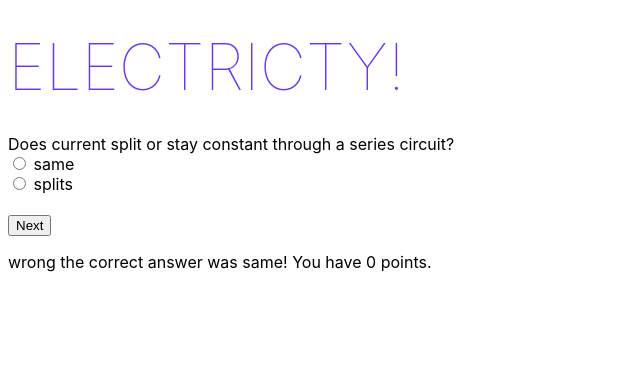
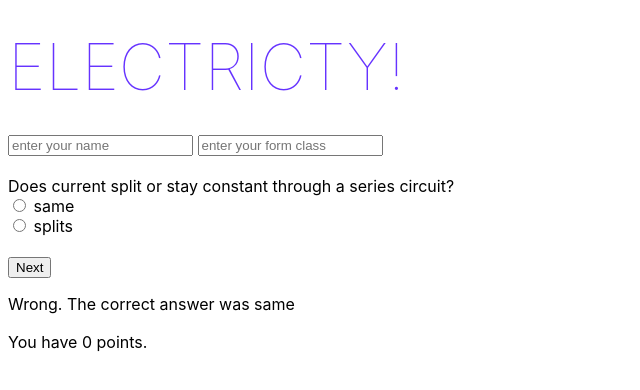
Before and after one commit to hannahlb123/assessment---quiz, a Svelte app: page / in a window 1280 px wide. Both pictures are taken after a click on the button "Check". Shown: the top 390 px of the page, without its empty margins (0-640 px from the left). Built offline with nearby package versions, Linux system fonts and the light colour scheme.

Commit message:
Added area for users to input name and form room. Separated questions into two types - number and multichoice.

```diff
--- a/src/App.svelte
+++ b/src/App.svelte
@@ -3,10 +3,13 @@
 	let choice = ''
 	let result = ''
   let points = 0
+  let name = ''
+  let formRoom = ''
 
 	let questions = [
 				{
 					question:'Does current split or stay constant through a series 			circuit?',
+          type: 'multi',
 					option1:'same',
 					option2:'splits',
 					answer:'same',
@@ -16,6 +19,7 @@
 				},
 				{
 					question:'Does voltage stay constant or split in a series circuit?',
+          type: 'multi',
 					option1:'same',
 					option2:'splits',
 					answer:'splits',
@@ -25,15 +29,15 @@
 				},
         {
 					question:'What is the voltage across the lightbulb in this circuit?',
-					option1:'4V',
-					option2:'6V',
-					answer:'4V',
+          type: 'number',
+					answer:'4',
 					result:'',
 					graphic:'../src/assets/circuit1.png',
 					choice:''
 				},
         {
 					question:'Does voltage stay constant or split in a parallel circuit?',
+          type: 'multi',
 					option1:'same',
 					option2:'splits',
 					answer:'same',
@@ -43,6 +47,7 @@
 				},
         {
 					question:'Does current stay constant or split in a parallel circuit?',
+          type: 'multi',
 					option1:'same',
 					option2:'splits',
 					answer:'splits',
@@ -59,11 +64,11 @@
 
 	function check (response) {
 		if (response == questions[i].answer) {
-			result = 'correct'
+			result = 'Correct!'
       points += 1
 		} else {
-			result = 'wrong'
-      result += ' the correct answer was ' + questions[i].answer
+			result = 'Wrong.'
+      result += ' The correct answer was ' + questions[i].answer
 		}
     answering = false
 		console.log('function is done. result is ' + result + 'answering is ' + answering)
@@ -93,13 +98,24 @@
 
 <h1>Electricty! </h1>
 
+<input bind:value={name} placeholder="enter your name">
+
+<input bind:value={formRoom} placeholder="enter your form class">
+
+{#if name != '' && formRoom != ''}
+  <p> Hello {name} from room {formRoom}</p>
+{/if}
+<br><br>
 {#if (i < questions.length)}
     {questions[i].question}
 
   {#if (questions[i].graphic != '')}
     <img src={questions[i].graphic} alt='not working'>
   {/if}
-        <br>
+
+<br>
+
+  {#if (questions[i].type == 'multi')}
         <label>
           <input type="radio" bind:group={questions[i].choice} value={questions[i].option1}>
           {questions[i].option1}
@@ -111,6 +127,9 @@
         </label>
         <br>
         <br>
+    {:else if (questions[i].type == 'number')}
+        <input type='number' bind:value={questions[i].choice}>
+    {/if}
 
     {#if answering}
     <button id='btnCheck' on:click={state(questions[i].choice)}>
@@ -124,9 +143,11 @@
 {:else}
   <p> You are done :) </p>
 {/if}
-<p>
-	{result}! You have {points} points.
-</p>
+
+{#if (result != '')}
+	<p> {result} </p>
+{/if}
+<p>You have {points} points.</p>
 
 
 <style>
```
